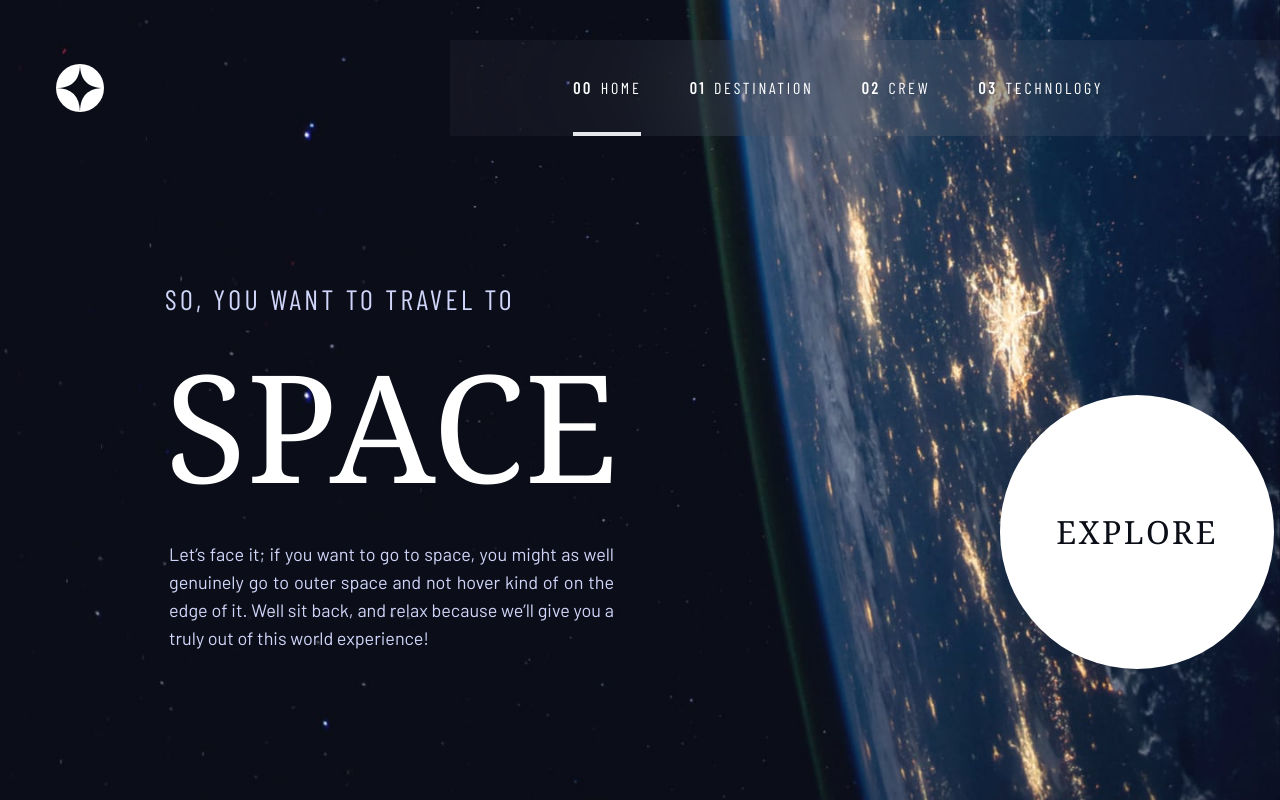
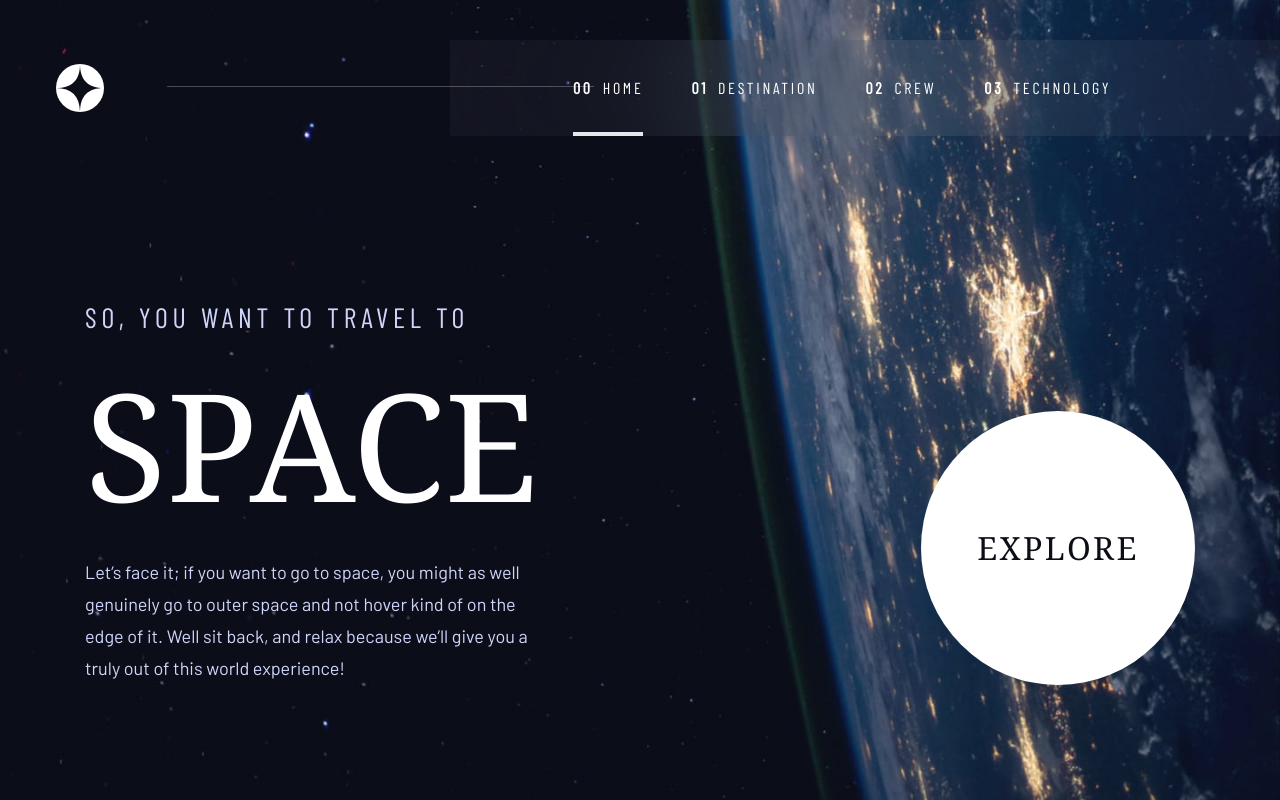
Before and after one commit to atmahana/space-tourism-fem, a React (Vite) app: page / in a window 1280 px wide. Built offline with nearby package versions, Linux system fonts and the light colour scheme; the HTML template or start-up script is replaced by a standard one; a web font is replaced by a local one.

Commit message:
[D] fixed hero layout

```diff
--- a/src/components/Navigations/Index.jsx
+++ b/src/components/Navigations/Index.jsx
@@ -33,12 +33,10 @@ function NavBar() {
 
   return (
     <header className="fixed top-0 inset-x-0 h-[88px] px-6 md:max-lg:px-[39px] lg:px-14">
+      <div className="w-1/3 h-[1px] hidden xl:block bg-white/[0.25] absolute top-[5.375rem] left-46 z-10" />
       <nav className="mx-auto h-full font-sans-condensed">
         <div className="relative flex h-full md:max-xl:h-24 xl:h-24 items-center xl:mt-10">
-          <img
-            src={IconLogo}
-            className="w-10 h-10 md:w-12 md:h-12"
-          />
+          <img src={IconLogo} className="w-10 h-10 md:w-12 md:h-12" />
           {windowSize[0] < 768 && (
             <button
               onClick={menuClickHandler}
--- a/src/components/Navigations/MainNav.jsx
+++ b/src/components/Navigations/MainNav.jsx
@@ -27,8 +27,10 @@ function MainNav() {
               />
             )}
 
-            <NavLink id={tab.id}>
-              <span className="hidden xl:inline-block mr-2 font-bold">0{index}</span>
+            <NavLink className='flex gap-[0.125rem]' id={tab.id}>
+              <span className="hidden xl:inline-block mr-2 font-bold">
+                0{index}
+              </span>
               {tab.label}
             </NavLink>
           </motion.li>
--- a/src/pages/Home/Index.jsx
+++ b/src/pages/Home/Index.jsx
@@ -69,27 +69,27 @@ const buttonVar = {
 
 function HomePage() {
   return (
-    <section className="bg-home-mobile md:max-xl:bg-home-tablet xl:bg-home-desktop bg-cover h-screen w-screen grid items-end md:items-start">
-      <div className="grid xl:flex xl:h-full xl:items-end place-content-end xl:place-content-start py-12 md:max-xl:py-22 xl:py-[8.1875rem] gap-20 md:gap-[9.75rem] xl:gap-[13.75rem] md:max-xl:mt-24">
+    <section className="bg-home-mobile md:max-xl:bg-home-tablet xl:bg-home-desktop bg-cover h-screen w-screen">
+      <div className="h-full flex flex-col justify-center items-center xl:items-end xl:pb-[9%] xl:flex-row gap-20 md:gap-[9.75rem] xl:gap-[24.125rem]">
         <motion.div
-          className="text-secondary grid gap-4 md:gap-6 h-max mx-6 md:max-xl:mx-40 xl:mx-[10.3125rem] text-center xl:w-[28.125rem] xl:h-96 xl:text-justify md:mt-4"
+          className="mt-16 md:max-xl:mt-28 xl:mt-0 text-secondary grid gap-4 md:gap-6 h-max mx-6 md:max-xl:mx-40 xl:mx-0 text-center xl:w-[28.125rem] xl:h-96 xl:text-start"
           variants={textParentVar}
           initial="hidden"
           animate="visible"
         >
           <motion.span
-            className="font-sans-condensed tracking-270 md:tracking-[3.38px] leading-none md:max-xl:text-[1.25rem] xl:text-xl"
+            className="font-sans-condensed tracking-270 md:max-xl:tracking-[3.38px] xl:tracking-475 leading-none xl:leading-8 md:max-xl:text-[1.25rem] xl:text-xl"
             variants={textVar}
           >
             SO, YOU WANT TO TRAVEL TO
           </motion.span>
           <motion.h1
-            className="text-4xl md:text-6xl text-white leading-[100px] md:leading-[150px]"
+            className="text-4xl md:text-6xl text-white leading-[100px] md:max-xl:leading-[150px] xl:leading-[175px]"
             variants={textVar}
           >
             SPACE
           </motion.h1>
-          <motion.p className="leading-[25px] md:leading-7 text-[15px] md:max-xl:text-base xl:text-lg md:p-1" variants={textVar}>
+          <motion.p className="leading-[25px] md:max-xl:leading-7 xl:leading-8 text-[15px] md:max-xl:text-base xl:text-lg" variants={textVar}>
             Let’s face it; if you want to go to space, you might as well
             genuinely go to outer space and not hover kind of on the edge of it.
             Well sit back, and relax because we’ll give you a truly out of this
@@ -97,7 +97,6 @@ function HomePage() {
           </motion.p>
         </motion.div>
         <motion.div
-          className="m-auto xl:m-0"
           variants={buttonParentVar}
           initial="hidden"
           animate="visible"
@@ -106,7 +105,7 @@ function HomePage() {
             className="bg-white z-20 w-37 h-37 md:w-62 md:h-62 xl:w-[17.125rem] xl:h-[17.125rem] rounded-full grid place-content-center shadow-[0px_0px_0px_0px_rgba(255,255,255,0)] hover:shadow-[0px_0px_0px_2.75rem_rgba(255,255,255,0.2)] transition-all"
             variants={buttonVar}
           >
-            <span className="font-serif text-primary text-[20px] md:text-2xl xl:tracking-235">EXPLORE</span>
+            <span className="font-serif text-primary text-[20px] md:text-2xl tracking-wider mt-2 xl:mt-0 md:max-xl:mt-0 xl:tracking-235">EXPLORE</span>
           </motion.button>
         </motion.div>
       </div>
--- a/tailwind.config.js
+++ b/tailwind.config.js
@@ -26,6 +26,7 @@ export default {
       },
       spacing: {
         30: "7.375rem",
+        46: '10.4375rem'
       },
       fontSize: {
         "6xl": "9.375rem",
```
